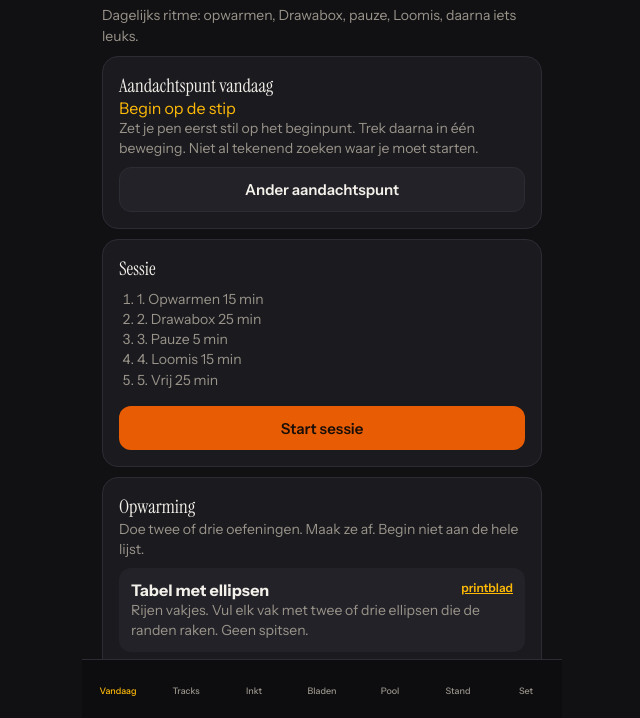
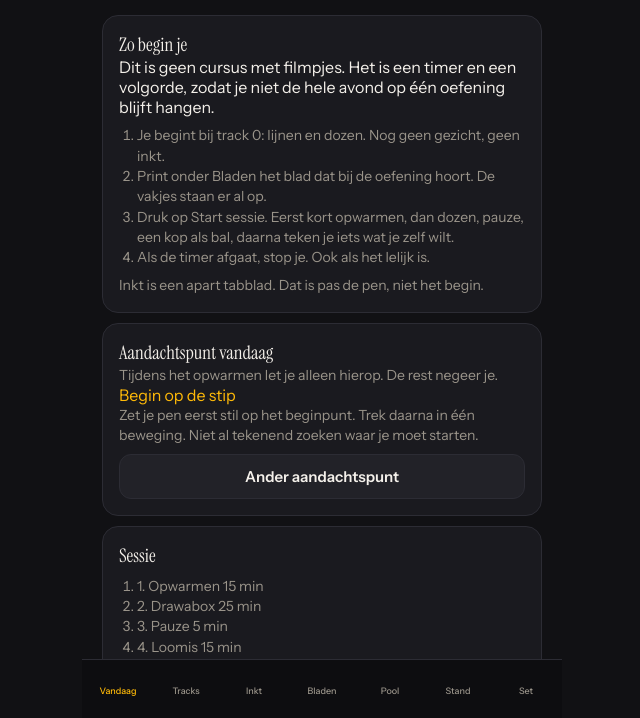
Before and after one commit to ahsumoken/DrawinStudys, a plain HTML site: page index.html in a window 1280 px wide. Shown: the part 80-798 px from the top of the page, without its empty margins (318-958 px from the left). Drawn offline with Linux system fonts and the light colour scheme.

Commit message:
Maak het begin van de training expliciet.

```diff
--- a/index.html
+++ b/index.html
@@ -83,9 +83,20 @@
   </header>
 
   <section class="view on" id="v-vandaag">
-    <p class="hint">Dagelijks ritme: opwarmen, Drawabox, pauze, Loomis, daarna iets leuks.</p>
+    <div class="card">
+      <h3>Zo begin je</h3>
+      <p>Dit is geen cursus met filmpjes. Het is een timer en een volgorde, zodat je niet de hele avond op één oefening blijft hangen.</p>
+      <ol class="hint">
+        <li>Je begint bij track 0: lijnen en dozen. Nog geen gezicht, geen inkt.</li>
+        <li>Print onder Bladen het blad dat bij de oefening hoort. De vakjes staan er al op.</li>
+        <li>Druk op Start sessie. Eerst kort opwarmen, dan dozen, pauze, een kop als bal, daarna teken je iets wat je zelf wilt.</li>
+        <li>Als de timer afgaat, stop je. Ook als het lelijk is.</li>
+      </ol>
+      <p class="hint">Inkt is een apart tabblad. Dat is pas de pen, niet het begin.</p>
+    </div>
     <div class="card">
       <h3>Aandachtspunt vandaag</h3>
+      <p class="hint">Tijdens het opwarmen let je alleen hierop. De rest negeer je.</p>
       <p class="gold" id="focusTitle"></p>
       <p class="hint" id="focusUitleg"></p>
       <button class="ghost wide" id="btnRotateFocus">Ander aandachtspunt</button>
--- a/sw.js
+++ b/sw.js
@@ -1,4 +1,4 @@
-const CACHE = "blok-v4";
+const CACHE = "blok-v5";
 const ASSETS = [
   "./",
   "./index.html",
```
